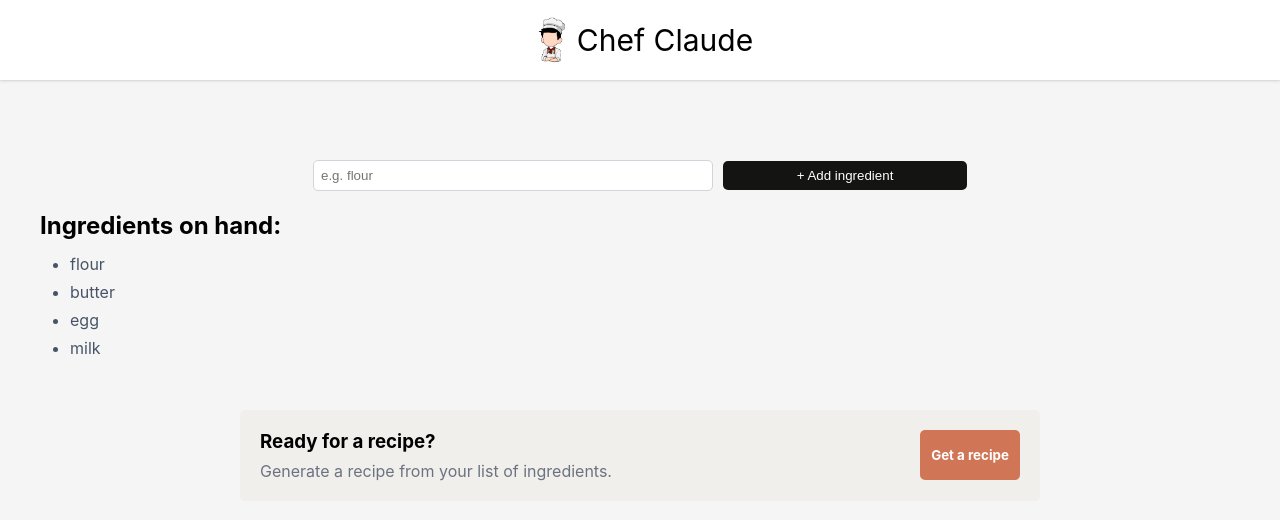
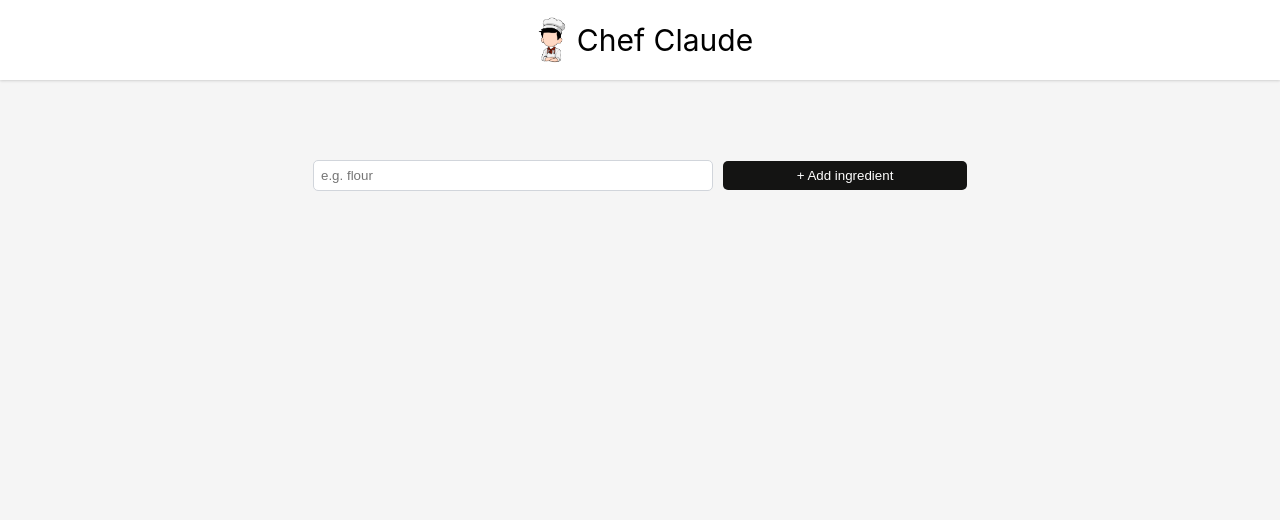
Before and after one commit to Barakat-20/chef-claude, a React (Vite) app: page / in a window 1280 px wide. Shown: the top 520 px of the page. Built offline with nearby package versions, Linux system fonts and the light colour scheme; no server answers; what @huggingface/inference would draw is missing.

Commit message:
Removed hardcoded ingredient list

```diff
--- a/src/components/Main/Main.jsx
+++ b/src/components/Main/Main.jsx
@@ -6,7 +6,7 @@ import { getRecipeFromMistral } from "../../ai.js";
 
 export default function Main() {
 
-  const [ingredients, setIngredients] = React.useState(["flour", "butter", "egg", "milk"])
+  const [ingredients, setIngredients] = React.useState([])
 
   const [recipe, setRecipe] = React.useState("")
 
```
